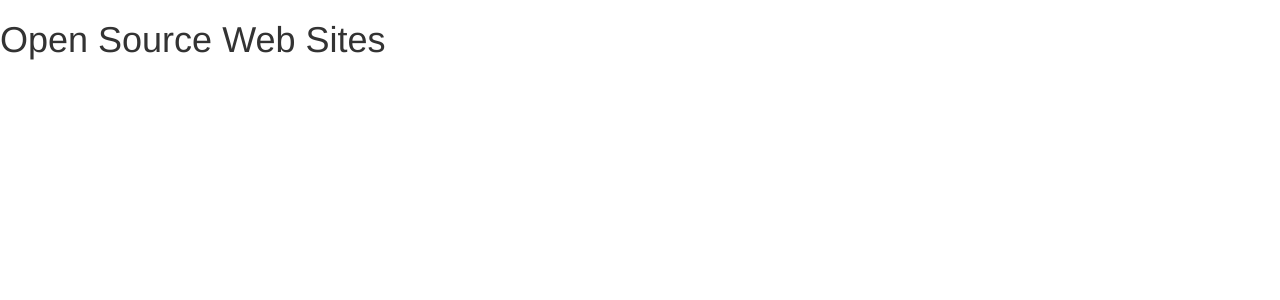
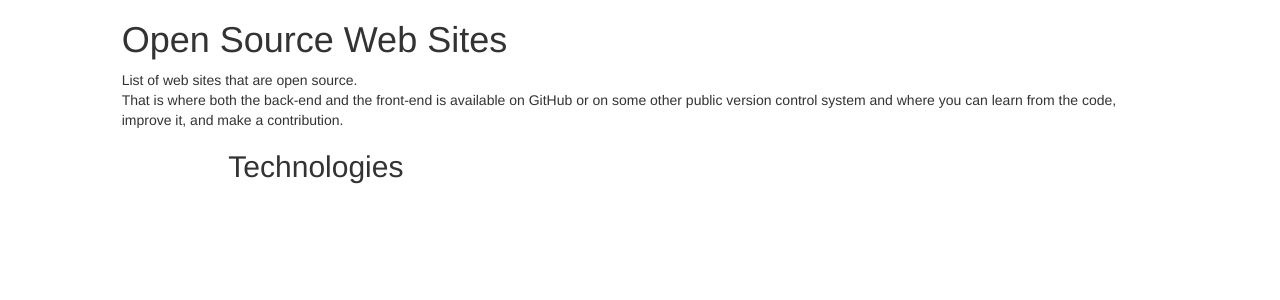
Before and after one commit to szabgab/open-source-websites, a Flask app: page / in a window 1280 px wide. Shown: the top 300 px of the page. Run offline with Flask 2, Linux system fonts and the light colour scheme; parts of the project's set-up code (start-up, migrations or seed data) failed here and were passed over; some libraries are stand-ins or nearby versions.

Commit message:
display list of tags with number of items

```diff
--- a/app.py
+++ b/app.py
@@ -1,9 +1,31 @@
 from flask import Flask, render_template
+import json
 app = Flask(__name__)
+
+with open('sites.json') as fh:
+    raw = fh.read()
+
+data = json.loads(raw)
+tags = {}
+
+for entry in data['bookmarks']:
+    if 'tags' in entry:
+        for tag in entry['tags']:
+            if not tag in tags:
+                tags[tag] = 0
+            tags[tag] += 1
+
+tag_list = sorted(tags, key=lambda k: tags[k])
+tag_list.reverse()
 
 @app.route("/")
 def main():
-    return render_template('main.html', title="Open Source Web Sites")
+    return render_template('main.html',
+        title="Open Source Web Sites",
+        data=data,
+        tags=tags,
+        tag_list=tag_list
+    )
 
 if __name__ == "__main__":
     app.run(debug=True)
--- a/templates/main.html
+++ b/templates/main.html
@@ -12,14 +12,24 @@
     <div class="container-fluid">
       <div class="row">
           <div class="col-md-1"></div>
-          <div class="col-md-10"></div>
+          <div class="col-md-10">
           <h1>{{title}}</h1>
+          List of web sites that are open source.<br>
+          That is where both the back-end and the front-end is available on GitHub or on some other public version control system
+          and where you can learn from the code, improve it, and make a contribution.
+          </div>
           <div class="col-md-1"></div>
       </div>
 
       <div class="row">
           <div class="col-md-2"></div>
           <div class="col-md-7">
+              <h2>Technologies</h2>
+              <ul>
+               {% for tag in tag_list %}
+                  <li><a href="/technology/{{ tag }}">{{ tag }} ({{ tags[tag] }})</a></li>
+               {% endfor %}
+               </ul>
           </div>
           <div class="col-md-3"></div>
       </div>
```
